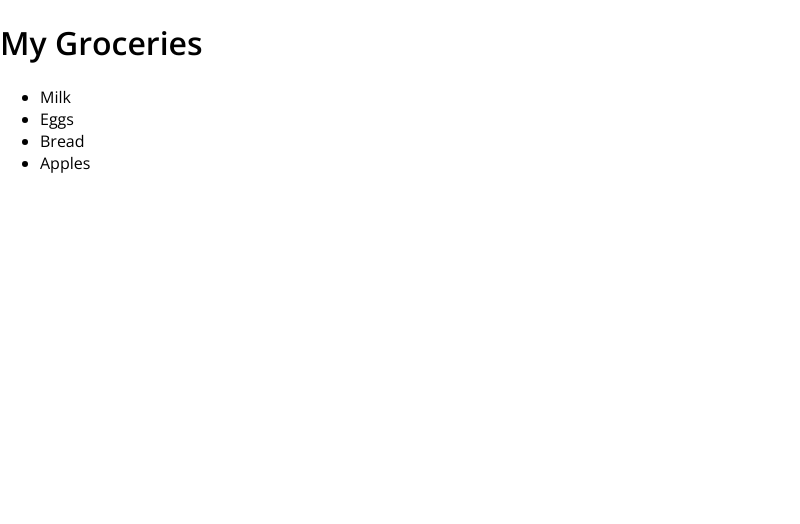
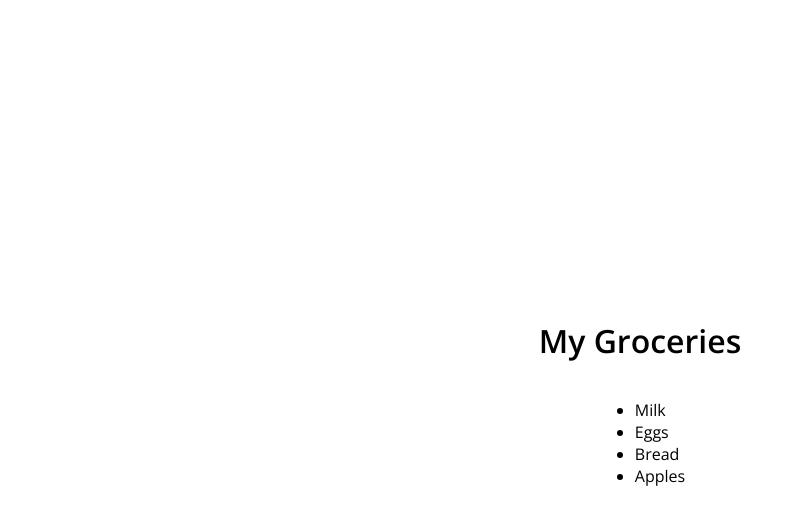
Before and after one commit to crazypixel/react-fundamentals, a React (Create React App) app: page / in a window 1280 px wide. Shown: the top 524 px of the page, without its empty margins (0-800 px from the left). Built offline with nearby package versions, Linux system fonts and the light colour scheme.

Commit message:
split index.js into multiple files / components

```diff
--- a/src/App.js
+++ b/src/App.js
@@ -1,9 +1,17 @@
 import React from 'react';
+
+// Components
+import Header from './components/Header';
+import List from './components/List';
+
+const data = ['Milk', 'Eggs', 'Bread', 'Apples'];
 
 const App = () => {
 	return (
 		<div className="container">
-      <div className="card">ReactJS Fundamentals</div>
+      <Header label="My Groceries" />
+
+      <List data={data} />
 		</div>
 	);
 };
--- /dev/null
+++ b/src/components/Header.js
@@ -0,0 +1,5 @@
+import React from 'react';
+
+const Header = ({ label }) => <h1>{label}</h1>;
+
+export default Header;
--- /dev/null
+++ b/src/components/List.js
@@ -0,0 +1,12 @@
+import React from 'react';
+
+// Components
+import ListItem from './ListItem';
+
+const List = ({data}) => (
+	<ul>
+		{data.map(label => <ListItem key={label} label={label}/>)}
+	</ul>
+);
+
+export default List;
--- /dev/null
+++ b/src/components/ListItem.js
@@ -0,0 +1,5 @@
+import React from 'react';
+
+const ListItem = ({label}) => <li>{label}</li>;
+
+export default ListItem;
--- a/src/index.css
+++ b/src/index.css
@@ -13,6 +13,7 @@ body {
   display: flex;
   align-items: center;
   justify-content: center;
+  flex-direction: column;
 }
 
 .card {
--- a/src/index.js
+++ b/src/index.js
@@ -3,23 +3,8 @@ import ReactDOM from 'react-dom';
 import './index.css';
 import reportWebVitals from './reportWebVitals';
 
-// Passing label to the Header component
-const App = () => (
-	<div>
-		<Header label="My Groceries"/>
-		<List/>
-	</div>
-);
-
-const Header = props => <h1>{props.label}</h1>;
-
-const list = ['Milk', 'Eggs', 'Bread', 'Apples'];
-
-const List = () => (
-	<ul>
-		{list.map(label => <li key={label}>{label}</li>)}
-	</ul>
-);
+// Components
+import App from './App';
 
 ReactDOM.render(
 	<App/>,
```
